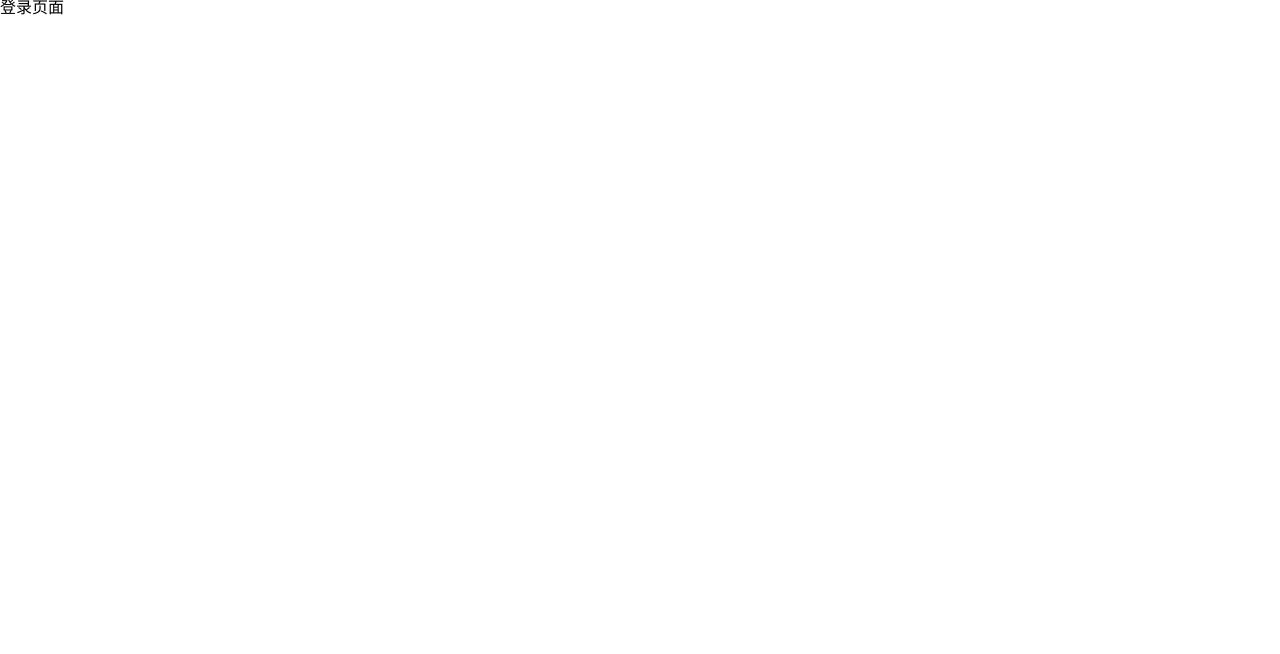
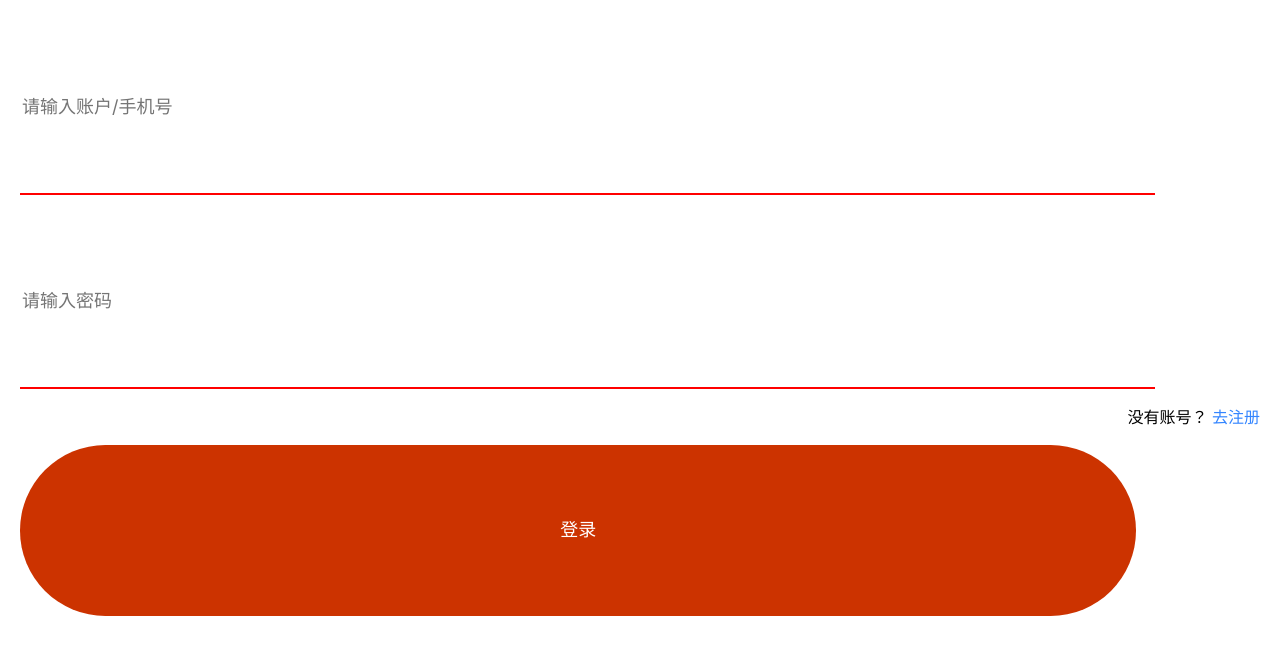
Before and after one commit to RyzenPan/FunNews, a Vue app: page /login in a window 1280 px wide. Shown: the top 654 px of the page. Built offline with nearby package versions, Linux system fonts and the light colour scheme; a small style sheet from the web is missing.

Commit message:
基本完成首页，剩下axios

```diff
--- /dev/null
+++ b/src/components/hm_button.vue
@@ -0,0 +1,27 @@
+<template>
+  <div class="btn" @click="handlerClick">{{text}}</div>
+</template>
+
+<script>
+export default {
+  props: ['text'],
+  methods: {
+    handlerClick (e) {
+      this.$emit('click', e)
+    }
+  }
+}
+</script>
+
+<style lang="less" scoped>
+.btn {
+  width: 314 * 100vw/360;
+  height: 48 * 100vw/360;
+  background-color: #cc3300;
+  font-size: 18px;
+  color: #fff;
+  border-radius: 24 * 100vw/360;
+  text-align: center;
+  line-height: 48 * 100vw/360;
+}
+</style>
--- /dev/null
+++ b/src/components/hm_input.vue
@@ -0,0 +1,61 @@
+<template>
+  <input
+    type="text"
+    class="inp"
+    @input="getInput"
+    :class="{success:state,error:!state}"
+    @blur="handlerBlur"
+  />
+</template>
+
+<script>
+export default {
+  props: ['rules', 'msg_err'],
+  data () {
+    return {
+      state: false
+    }
+  },
+  methods: {
+    getInput (e) {
+      let value = e.target.value
+      // 添加正则规则
+      if (this.rules) {
+        if (!this.rules.test(value)) {
+          this.state = false
+        } else {
+          this.state = true
+        }
+      } else {
+        this.state = !!value
+      }
+      this.$emit('input', value)
+    },
+    handlerBlur () {
+      if (!this.state) {
+        this.$toast(this.msg_err)
+      }
+    }
+  }
+}
+</script>
+
+<style lang="less" scoped>
+.inp {
+  width: 318 * 100vw/360;
+  height: 48 * 100vw/360;
+  border: none;
+  outline: none;
+  border-bottom: 2px solid #757575;
+  font-size: 18px;
+  color: #333;
+}
+
+.success {
+  border-bottom-color: greenyellow;
+}
+
+.error {
+  border-bottom-color: red;
+}
+</style>
--- a/src/main.js
+++ b/src/main.js
@@ -3,6 +3,8 @@ import App from './App.vue'
 import router from './router'
 // 引入全局重置样式
 import '@/styles/reset.css'
+
+import './plugins/vant.js'
 
 Vue.config.productionTip = false
 
--- /dev/null
+++ b/src/plugins/vant.js
@@ -0,0 +1,5 @@
+import Vue from 'vue'
+import { Toast } from 'vant'
+import 'vant/lib/index.css'
+
+Vue.use(Toast)
--- a/src/views/Login.vue
+++ b/src/views/Login.vue
@@ -1,10 +1,92 @@
 <template>
-  <div class="login">登录页面</div>
+  <div class="login">
+    <div id="app">
+      <div class="container">
+        <div class="close">
+          <span class="iconfont iconicon-test"></span>
+        </div>
+        <div class="logo">
+          <span class="iconfont iconnew"></span>
+        </div>
+        <div class="inputs">
+          <!-- <input data-v-744880be placeholder="请输入手机号" class="input" />
+          <input data-v-744880be placeholder="密码" class="input" type="password" />-->
+          <hminput
+            v-model="userForm.username"
+            placeholder="请输入账户/手机号"
+            msg_err="搞错手机号了"
+            :rules="/^(0|86|17951)?(13[0-9]|15[012356789]|166|17[3678]|18[0-9]|14[57])[0-9]{8}$/"
+          ></hminput>
+          <hminput type="password" placeholder="请输入密码"></hminput>
+        </div>
+        <p class="tips">
+          没有账号？
+          <a href="#/register" class>去注册</a>
+        </p>
+        <hmbutton text="登录" @click="login"></hmbutton>
+      </div>
+    </div>
+  </div>
 </template>
 
 <script>
-export default {}
+import hmbutton from '@/components/hm_button.vue'
+import hminput from '@/components/hm_input.vue'
+export default {
+  data () {
+    return {
+      userForm: {
+        username: '',
+        password: ''
+      }
+    }
+  },
+  components: {
+    hmbutton,
+    hminput
+  },
+  methods: {
+    login () {
+      console.log(this.userForm)
+    }
+  }
+}
 </script>
 
-<style>
+<style lang="less" scoped>
+.container {
+  padding: 20px;
+}
+
+.close {
+  span {
+    font-size: 27 / 360 * 100vw;
+  }
+}
+
+.logo {
+  display: flex;
+  justify-content: center;
+
+  span {
+    display: block;
+    font-size: 126 / 360 * 100vw;
+    color: #d81e06;
+  }
+}
+
+.inputs {
+  input {
+    margin-bottom: 20px;
+  }
+}
+
+.tips {
+  text-align: right;
+  margin-bottom: 20px;
+
+  a {
+    color: #3385ff;
+  }
+}
 </style>
```
